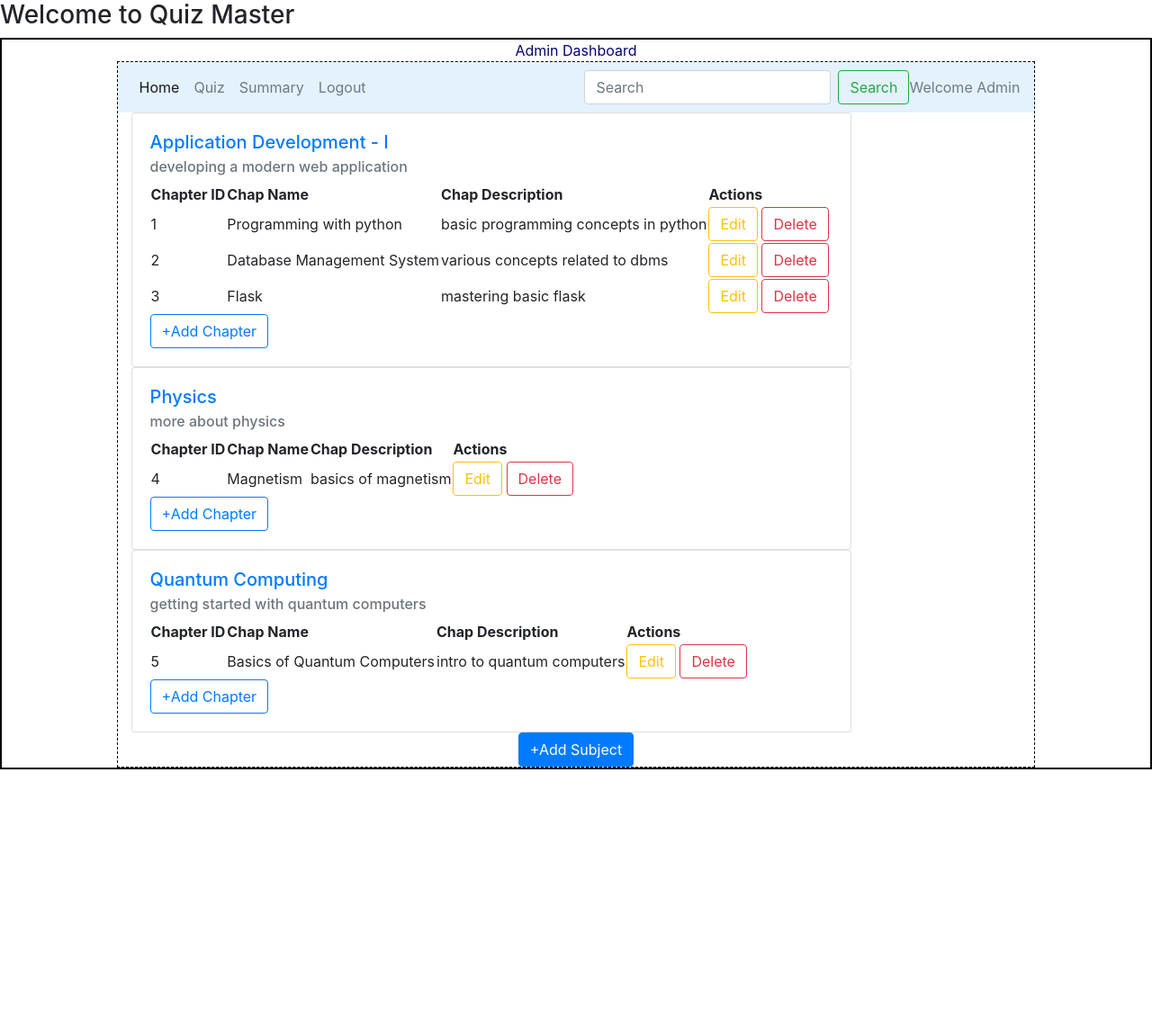
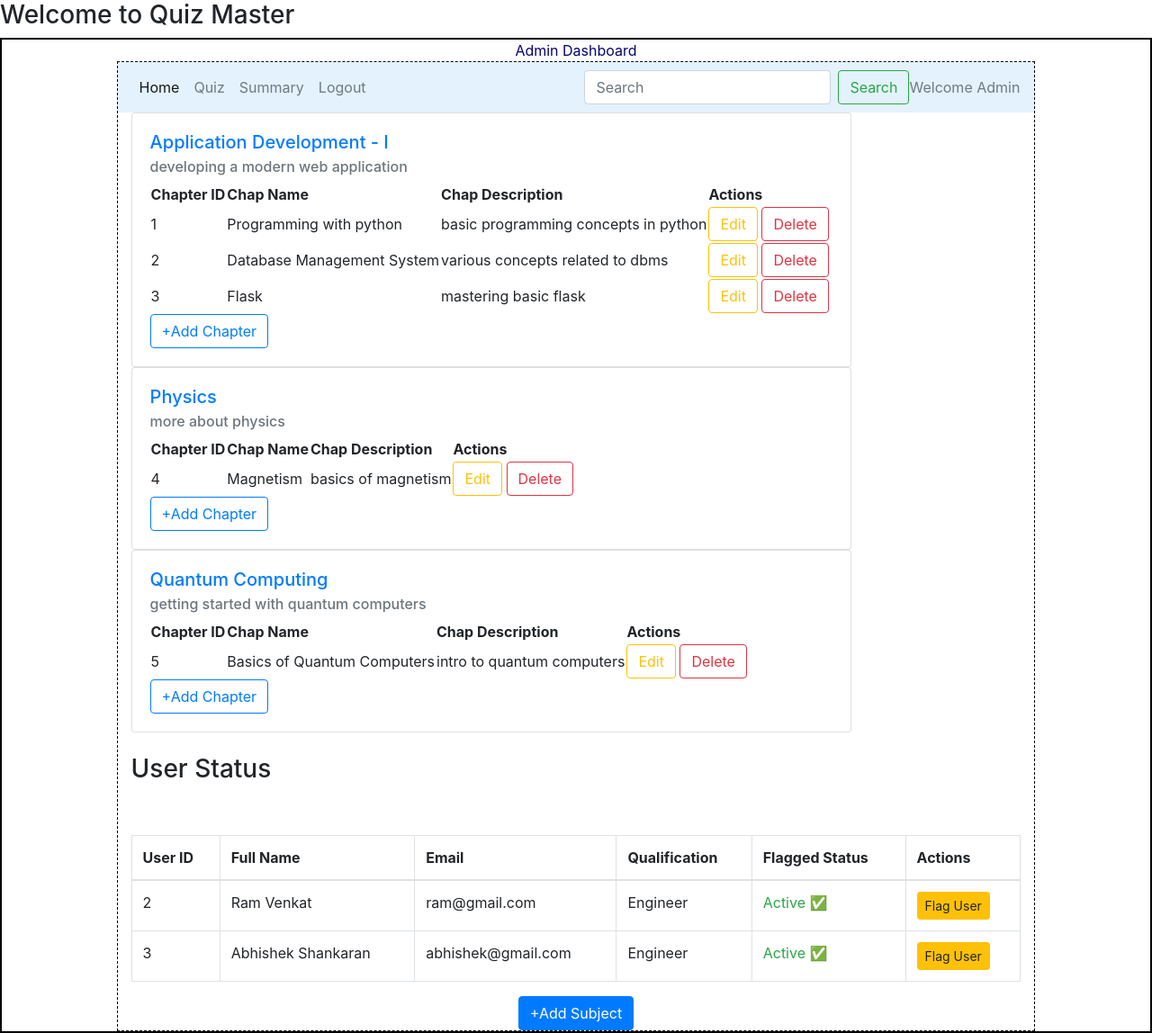
Before and after one commit to abhishank05/quiz-management-system, a Flask app: page /admin in a window 1280 px wide. Shown: the whole page at 90% size. Before the commit the page ends 855 px from the top, so only its background shows below. Run offline with Flask 3, Linux system fonts and the light colour scheme; data comes from the database, SQL or seed files in the repository; both versions use the stored data as it was after the commit.

Commit message:
admin control and api

```diff
--- a/app.py
+++ b/app.py
@@ -1,6 +1,7 @@
 #starting of app
 from flask import Flask,render_template
 from models.model1 import db
+from sqlalchemy.pool import NullPool
 
 
 app=None
@@ -9,6 +10,17 @@ def setup_app():
     app=Flask(__name__)
     app.secret_key = 'your_secret_key_here'
     app.config["SQLALCHEMY_DATABASE_URI"]="sqlite:///quiz_master.sqlite3"#Having db file
+
+    app.config['SQLALCHEMY_TRACK_MODIFICATIONS'] = False
+    # Allow access from multiple threads
+    app.config['SQLALCHEMY_ENGINE_OPTIONS'] = {
+    'connect_args': {
+        'check_same_thread': False,  # Allows cross-thread usage
+        'timeout': 30  # Increase timeout to wait longer for locks
+    },
+    'poolclass': NullPool,  # Disable connection pooling
+}
+
     db.init_app(app) #Flask app connected to db
     app.app_context().push()# Direct access to other modules
     app.debug=True
@@ -21,4 +33,6 @@ setup_app()
 from controllers.routes import *
 
 if __name__=="__main__":
+    with app.app_context():
+        setup_admin()
     app.run(debug=True)
--- a/controllers/routes.py
+++ b/controllers/routes.py
@@ -2,36 +2,47 @@
 from datetime import datetime
 import os
 from flask import Flask, flash, redirect,render_template,request, session, url_for
-from models.model1 import *
+from models.model1 import Chapter, Questions, Quiz, Scores, Subject, User_Info, db
 from flask import current_app as app
 from sqlalchemy import create_engine
 import matplotlib.pyplot as plt
+from werkzeug.security import generate_password_hash
 
-engine = create_engine('sqlite:///mydatabase.db', connect_args={'timeout': 15})
+import time
+from sqlalchemy.exc import OperationalError
 
 @app.route("/")
 def home():
     return render_template("index.html")
 
 def setup_admin():
-    # Create tables if they don't exist
-    db.create_all()
-    # Check if an admin already exists
-    if not User_Info.query.first():
-        # Default admin credentials
-        id=1
-        full_name = "admin"
-        email = "admin@iitm.ac.in"
-        password = "Admin123"
-        role = "Administrator"
-        dob="1995-02-07"
-        # Hash the password
-        hashed_password = generate_password_hash(password) # type: ignore
-        # Create and add the admin
-        new_admin = User_Info(id=id,email = email, password=hashed_password,full_name=full_name, qualification=role,dob=dob)
-        db.session.add(new_admin)
-        db.session.commit()
-        print(f"Admin user '{full_name}' has been created.")
+    # Ensure database tables exist
+    with app.app_context():  # Ensure this runs within Flask's app context
+        db.create_all()
+
+        # Check if an admin user already exists
+        existing_admin = User_Info.query.filter_by(qualification="Administrator").first()
+
+        if not existing_admin:  # Only create admin if none exists
+            full_name = "admin"
+            email = "admin@iitm.ac.in"
+            password = "Admin1234"
+            role = "Administrator"
+            dob = "1995-02-07"
+
+            # Hash the password
+            hashed_password = generate_password_hash(password)  # type: ignore
+
+            # Create the admin user (id is auto-generated)
+            new_admin = User_Info(email=email, password=hashed_password, full_name=full_name, qualification=role, dob=dob)
+
+            db.session.add(new_admin)
+            db.session.commit()
+            db.session.close()
+
+            print(f"✅ Admin user '{full_name}' has been created.")
+        else:
+            print("⚠️ Admin already exists. No new admin created.")
 
 
 
@@ -52,7 +63,15 @@ def signin():
     if request.method=="POST":
         uname=request.form.get("user_name")
         pwd=request.form.get("password")
-        usr=User_Info.query.filter_by(email=uname,password=pwd).first()
+        usr=User_Info.query.filter_by(email=uname).first()
+        print(f"Debug: uname = {uname}, pwd = {pwd}")
+        if usr is None:
+            return render_template("login.html", msg="Invalid user Credentials ...")
+
+        if usr.flagged:
+            flash('Your account has been flagged. Contact the administrator.', 'danger')
+            return redirect(url_for('signin'))
+
         session['user_id'] = usr.id
         session['name'] = usr.email
         if usr and usr.qualification=="Administrator":
@@ -66,26 +85,38 @@ def signin():
 
     return render_template("login.html",msg="")
 
-@app.route("/register",methods=["GET","POST"])
+@app.route("/register", methods=["GET", "POST"])
 def signup():
     if request.method == "POST":
-        uname=request.form.get("user_name")
-        pwd=request.form.get("password")
-        fname=request.form.get("full_name")
-        qual=request.form.get("qualification")
-        dob=request.form.get("dob")
-        if dob:
-            dob_date = datetime.strptime(dob, '%Y-%m-%d').date()
-        else:
-            dob_date=None
-        new_usr=User_Info(email=uname,password=pwd,full_name=fname,qualification=qual,dob=dob_date)
-        if new_usr:
-            return render_template("signup.html",msg="Sorry,the mail is already registered!!!")
-        db.session.add(new_usr)
-        db.session.commit()
-        return render_template("login.html")
+        uname = request.form.get("user_name")
+        pwd = request.form.get("password")
+        fname = request.form.get("full_name")
+        qual = request.form.get("qualification")
+        dob = request.form.get("dob")
+
+        dob_date = datetime.strptime(dob, '%Y-%m-%d').date() if dob else None
+        existing_user = User_Info.query.filter_by(email=uname).first()
+
+        if existing_user:
+            return render_template("signup.html", msg="Sorry, the email is already registered!")
+
+        hashed_pwd = generate_password_hash(pwd)
+        new_usr = User_Info(email=uname, password=hashed_pwd, full_name=fname, qualification=qual, dob=dob_date)
+
+        try:
+            db.session.add(new_usr)
+            db.session.commit()
+        except Exception as e:
+            db.session.rollback()  # Rollback transaction to prevent locks
+            print(f"Database error: {e}")  # Print the actual error
+            return render_template("signup.html", msg=f"Database error: {e}")
+        finally:
+            db.session.close()  # Ensure session is closed
+
+        return render_template("login.html", msg="Registration successful! Please log in.")
 
     return render_template("signup.html")
+
 
 #common route for admin dashboard
 @app.route('/admin')
@@ -93,7 +124,9 @@ def admin_dashboard():
     name=session.get('name','Admin')
     subject=get_subjects()
     quiz_obj=Quiz.query.first()
-    return render_template("admin_dashboard.html",name=name,subjects=subject,quiz=quiz_obj)
+    users = User_Info.query.filter(User_Info.qualification != "Administrator").all()
+    return render_template("admin_dashboard.html",name=name,subjects=subject,quiz=quiz_obj,users=users)
+
 
 #common route for user dashboard
 @app.route('/user')
@@ -113,6 +146,48 @@ def user_dashboard():
         quizzes = Quiz.query.all()
 
     return render_template("user_dashboard.html", name=name, quizzes=quizzes, user_id=user_id, search_query=search_query)
+
+
+
+@app.route('/user/flag/<int:user_id>', methods=['POST'])
+def flag_user(user_id):
+    user = User_Info.query.get(user_id)
+    if user:
+        user.flagged = True
+        db.session.commit()
+        flash(f"User {user.full_name} has been flagged!", "warning")
+    return redirect(url_for("admin_dashboard"))
+
+@app.route('/user/unflag/<int:user_id>', methods=['POST'])
+def unflag_user(user_id):
+    user = User_Info.query.get(user_id)
+    if user:
+        user.flagged = False
+        db.session.commit()
+        flash(f"User {user.full_name} has been unflagged!", "success")
+    return redirect(url_for("admin_dashboard"))
+
+
+@app.route('/quiz/attempt/<int:quiz_id>', methods=['GET', 'POST'])
+def attempt_quiz(quiz_id):
+    if 'user_id' not in session:
+        flash('Please log in to attempt the quiz.', 'danger')
+        return redirect(url_for('login'))
+
+    user = User_Info.query.get(session['user_id'])
+
+    if not user:
+        flash('User not found.', 'danger')
+        return redirect(url_for('login'))
+
+    quiz = Quiz.query.get_or_404(quiz_id)
+
+    # BLOCK FLAGGED USERS FROM VIEWING OR SUBMITTING THE QUIZ
+    if user.flagged:
+        flash('You are flagged and cannot attempt or submit quizzes. Contact admin.', 'danger')
+        return redirect(url_for('signin'))
+
+    return render_template('quiz_attempt.html', quiz=quiz, user=user)
 
 
 @app.route('/view_quiz/<int:quiz_id>')
@@ -301,6 +376,8 @@ def score_summary():
     # Rotate x labels for better readability if too many quizzes
     plt.xticks(rotation=45, ha='right')
 
+    plt.yscale("linear")
+    plt.yticks([2, 4, 6, 8, 10])
     # Save the figure in the static folder
     plt.savefig(img_path)
     plt.close()  # Close the plot to free memory
@@ -322,7 +399,6 @@ def add_subject(name):
         sub_id=request.form.get('id')
         sub_name=request.form.get('name')
         des=request.form.get('description')
-        #user_id=request.form.get('user_id')
         new_subj=Subject(id=sub_id,name=sub_name,description=des)
         db.session.add(new_subj)
         db.session.commit()
@@ -381,7 +457,6 @@ def delete_chapter(chapter_id,name):
     return redirect(url_for("admin_dashboard"))  # Redirect after deletion
 
 
-
 #CRUD OPERATIONS for quiz
 
 @app.route('/quiz_detail/<int:id>', methods=["GET", "POST"])
@@ -393,7 +468,6 @@ def quiz_detail(id):
 def add_quiz(chapter_id, quiz_name):
     if request.method == 'POST':
         # Get form values for creating a new quiz
-        #quiz_id = request.form.get('id')
         quiz_name_from_form = request.form.get('quiz_name')
         date_quiz_str = request.form.get('date_of_quiz')
         date_quiz = datetime.strptime(date_quiz_str, '%Y-%m-%d').date()
@@ -402,7 +476,6 @@ def add_quiz(chapter_id, quiz_name):
         remark = request.form.get('remarks')
 
         new_quiz = Quiz(
-            #id=quiz_id,
             chapter_id=chapter_id,
             quiz_name=quiz_name_from_form,
             date_of_quiz=date_quiz,
@@ -492,8 +565,6 @@ def add_question(quiz_id, id):
 def edit_question(id):
     ques = Questions.query.get_or_404(id)
     if request.method == 'POST':
-        #ques.id=request.form.get('id')
-        #ques.quiz_id=request.form.get('quiz_id')
         ques.question_statement=request.form.get('question_statement')
         ques.option1=request.form.get('option1')
         ques.option2 = request.form.get('option2')
--- a/models/model1.py
+++ b/models/model1.py
@@ -14,6 +14,7 @@ class User_Info(db.Model):
     qualification=db.Column(db.String,nullable=False)
     dob=db.Column(db.Date,nullable=False)
     subjects=db.relationship("Subject",cascade="all,delete",backref="user_info",lazy=True)#Cascade all,delete will remove all the child entries when the parent entry is deleted in the table
+    flagged = db.Column(db.Boolean, default=False)
 
 #Second Entity Subject
 class Subject(db.Model):
@@ -55,7 +56,6 @@ class Questions(db.Model):
     option3=db.Column(db.String,nullable=False)
     option4=db.Column(db.String,nullable=False)
     correct_option=db.Column(db.String,nullable=False)
-    # scores=db.relationship("Scores",cascade="all,delete",backref="questions",lazy=True)
 
 #Sixth Entity Scores
 class Scores(db.Model):
@@ -63,7 +63,6 @@ class Scores(db.Model):
     id=db.Column(db.Integer,primary_key=True)
     quiz_id=db.Column(db.Integer,db.ForeignKey("quiz.id", ondelete="CASCADE", onupdate="CASCADE"),nullable=False)
     user_id=db.Column(db.Integer,db.ForeignKey("user_info.id"),nullable=False)
-    # question_id = db.Column(db.Integer, db.ForeignKey("questions.id"), nullable=False)
     time_stamp_of_attempt=db.Column(db.DateTime,nullable=False)
     total_scored=db.Column(db.Float,default=0)
 
--- a/templates/admin_dashboard.html
+++ b/templates/admin_dashboard.html
@@ -53,7 +53,59 @@
     {% else %}
     <h3 class="center">No Subjects are available!!</h3>
     {% endif %}
+
+    <br>
+    <h3>User Status</h3>
+    <br>
+    <br>
+    <table class="table table-bordered">
+        <thead>
+            <tr>
+                <th>User ID</th>
+                <th>Full Name</th>
+                <th>Email</th>
+                <th>Qualification</th>
+                <th>Flagged Status</th>
+                <th>Actions</th>
+            </tr>
+        </thead>
+        <tbody>
+            {% for user in users %}
+            <tr>
+                <td>{{ user.id }}</td>
+                <td>{{ user.full_name }}</td>
+                <td>{{ user.email }}</td>
+                <td>{{ user.qualification }}</td>
+                <td>
+                    {% if user.flagged %}
+                        <span class="text-danger">Flagged 🚫</span>
+                    {% else %}
+                        <span class="text-success">Active ✅</span>
+                    {% endif %}
+                </td>
+                <td>
+                    <!-- Flag Button (Only shows if user is NOT flagged) -->
+                    {% if not user.flagged %}
+                    <form action="{{ url_for('flag_user', user_id=user.id) }}" method="POST" style="display:inline;">
+                        <button type="submit" class="btn btn-warning btn-sm">Flag User</button>
+                    </form>
+                    {% endif %}
+
+                    <!-- Unflag Button (Only shows if user is already flagged) -->
+                    {% if user.flagged %}
+                    <form action="{{ url_for('unflag_user', user_id=user.id) }}" method="POST" style="display:inline;">
+                        <button type="submit" class="btn btn-success btn-sm">Unflag User</button>
+                    </form>
+                    {% endif %}
+                </td>
+            </tr>
+            {% endfor %}
+        </tbody>
+    </table>
+
 </div>
+
+
 
 <div class="center">
     <a href="{{ url_for('add_subject', name=name) }}" class="btn btn-primary">+Add Subject</a>
--- a/templates/admin_summary.html
+++ b/templates/admin_summary.html
@@ -13,6 +13,5 @@
     {% else %}
         <p>No score data available.</p>
     {% endif %}
-    <a href="{{ url_for('admin_dashboard') }}" class="btn btn-secondary">Back to Dashboard</a>
 </div>
 {% endblock %}
```
Also changed, not shown: api.py (added, +98 -0 lines), templates/quiz_attempt.html (added, +17 -0 lines), templates/search_user.html (added, +29 -0 lines), instance/quiz_master.sqlite3, static/admin_summary_1.png, static/score_summary.png.
